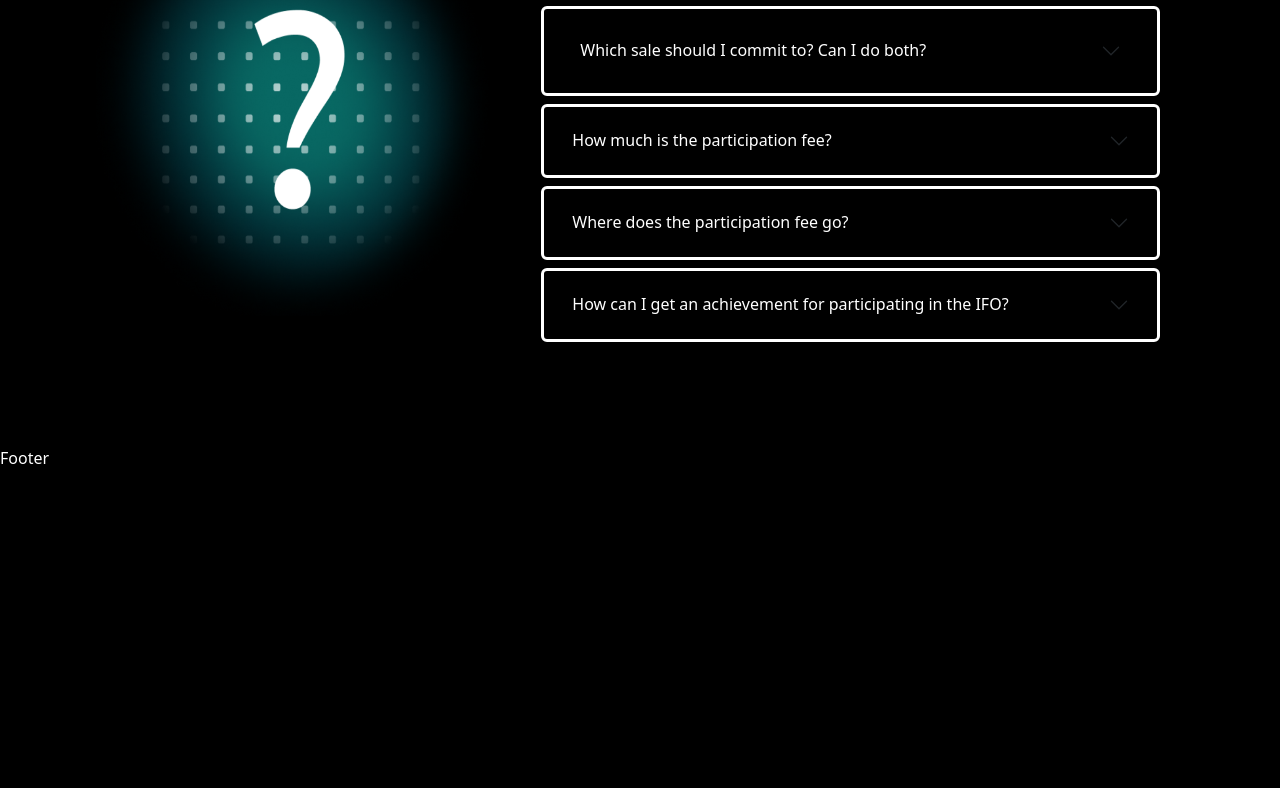
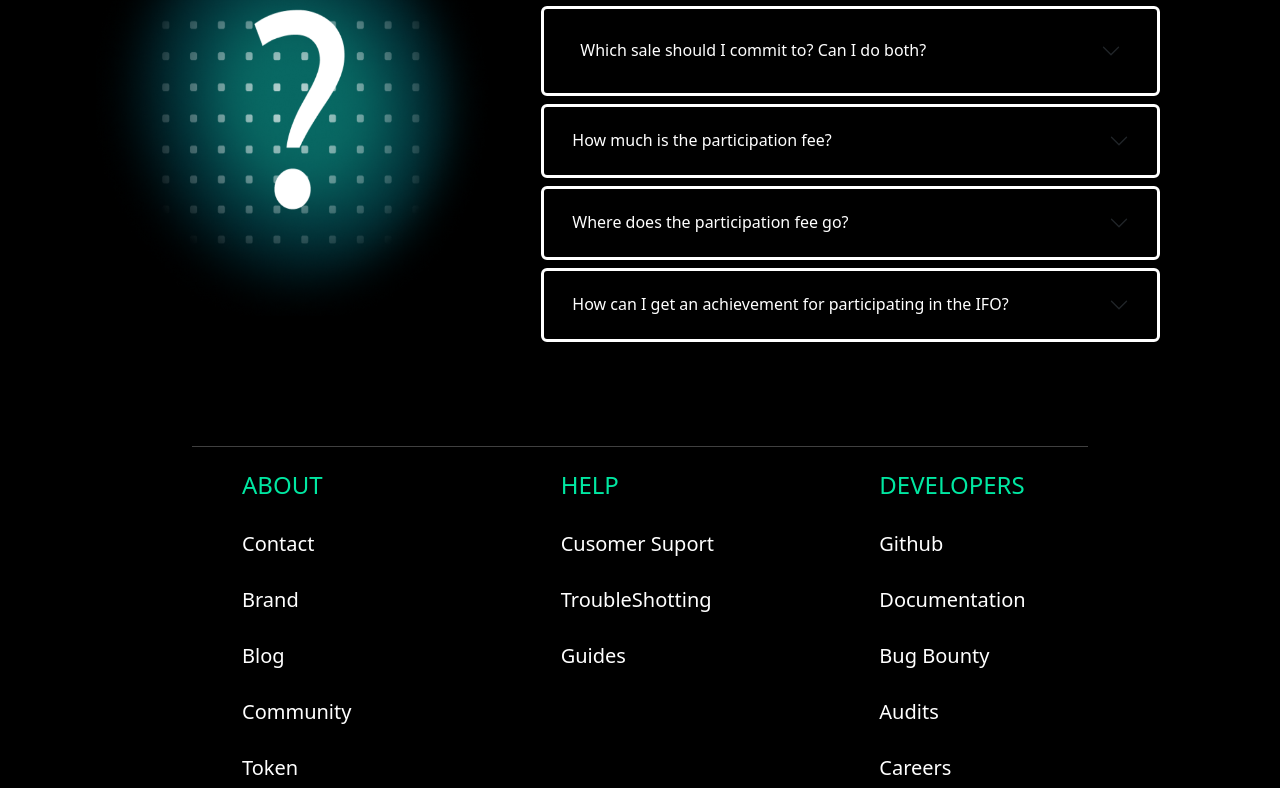
Before and after one commit to vardhanreddy27/hackthonDyenus, a React (Create React App) app: page / in a window 1280 px wide. Shown: the part 2300-3088 px from the top of the page. Before the commit the page ends 2770 px from the top, so only its background shows below. Built offline with nearby package versions, Linux system fonts and the light colour scheme.

Commit message:
footer updated

```diff
--- a/src/components/Footer.js
+++ b/src/components/Footer.js
@@ -2,7 +2,42 @@ import React from 'react'
 
 function Footer() {
   return (
-    <div>Footer</div>
+    <>
+    <hr className='hr' />
+    < div className='container'>
+    <div className='row mt-4 lr'>
+    <div className="col-4"><h4 className='primarycolor'>ABOUT</h4></div>
+    <div className="col-4"><h4 className='primarycolor'>HELP</h4></div>
+    <div className="col-4"><h4 className='primarycolor'>DEVELOPERS</h4></div>
+    </div>
+    <div className='row mt-4 lr'>
+    <div className="col-4"><h5 className='thin'>Contact</h5></div>
+    <div className="col-4"><h5 className='thin'>Cusomer Suport</h5></div>
+    <div className="col-4"><h5 className='thin'>Github</h5></div>
+    </div>
+       <div className='row mt-4 lr'>
+    <div className="col-4"><h5 className='thin'>Brand</h5></div>
+    <div className="col-4"><h5 className='thin'>TroubleShotting</h5></div>
+    <div className="col-4"><h5 className='thin'>Documentation</h5></div>
+    </div>
+    <div className='row mt-4 lr'>
+    <div className="col-4"><h5 className='thin'>Blog</h5></div>
+    <div className="col-4"><h5 className='thin'>Guides</h5></div>
+    <div className="col-4"><h5 className='thin'>Bug Bounty</h5></div>
+    </div>
+    <div className='row mt-4 lr'>
+    <div className="col-4"><h5 className='thin'>Community</h5></div>
+    <div className="col-4"><h5 className='thin'></h5></div>
+    <div className="col-4"><h5 className='thin'>Audits</h5></div>
+    </div>
+    <div className='row mt-4 lr'>
+    <div className="col-4"><h5 className='thin'>Token</h5></div>
+    <div className="col-4"><h5 className='thin'></h5></div>
+    <div className="col-4"><h5 className='thin'>Careers</h5></div>
+    </div>
+
+    </div>
+    </>
   )
 }
 
--- a/src/index.css
+++ b/src/index.css
@@ -1,6 +1,12 @@
 body{
   background-color: black!important;
   color: white!important;
+}
+.hr{
+  width: 70%;
+  margin: auto;
+}.lr{
+  margin-left: 10rem!important;
 }
 .bold{
   font-weight: 500;
```
